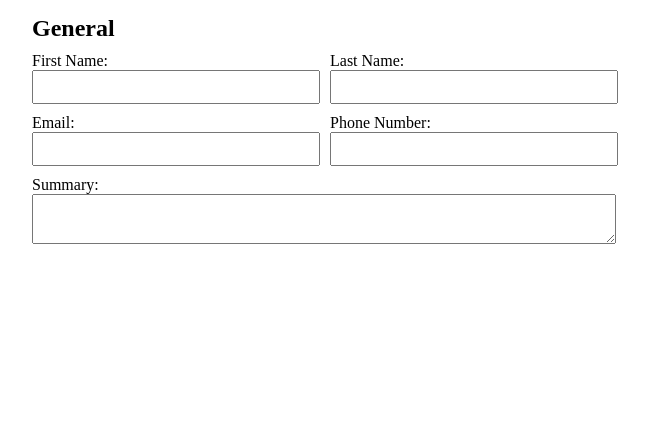
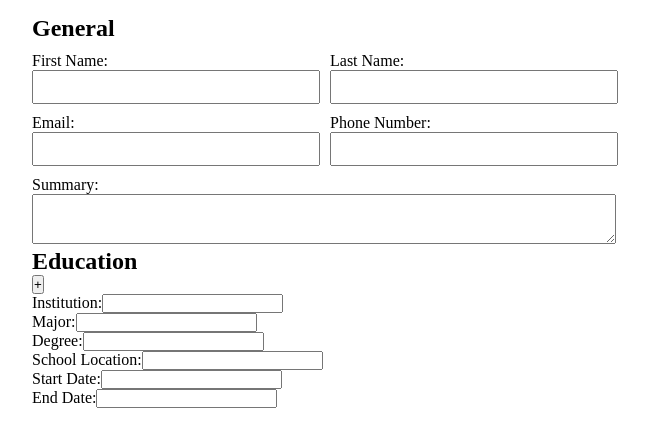
Before and after one commit to ImExtraPolite3/resume-builder, a React (Vite) app: page / in a window 1280 px wide. Shown: the top 446 px of the page, without its empty margins (0-649 px from the left). Built offline with nearby package versions, Linux system fonts and the light colour scheme.

Commit message:
create Education file and add its content. Connect to App.jsx

```diff
--- a/src/App.jsx
+++ b/src/App.jsx
@@ -1,10 +1,12 @@
 import General from './components/General';
+import Education from './components/Education';
 
 function App() {
   return (
     <>
       <section className="user-input">
         <General />
+        <Education />
       </section>
       <section className="user-output"></section>
     </>
--- /dev/null
+++ b/src/components/Education.jsx
@@ -0,0 +1,32 @@
+export default function Education() {
+  return (
+    <div className="education">
+      <h1>Education</h1>
+      <button>+</button>
+      <div>
+        <label htmlFor="institution">Institution:</label>
+        <input type="text" id="institution" />
+      </div>
+      <div>
+        <label htmlFor="major">Major:</label>
+        <input type="text" id="major" />
+      </div>
+      <div>
+        <label htmlFor="degree">Degree:</label>
+        <input type="text" id="degree" />
+      </div>
+      <div>
+        <label htmlFor="location">School Location:</label>
+        <input type="text" id="location" />
+      </div>
+      <div>
+        <label htmlFor="start-date">Start Date:</label>
+        <input type="text" id="start-date" />
+      </div>
+      <div>
+        <label htmlFor="end-date">End Date:</label>
+        <input type="text" id="end-date" />
+      </div>
+    </div>
+  );
+}
```
